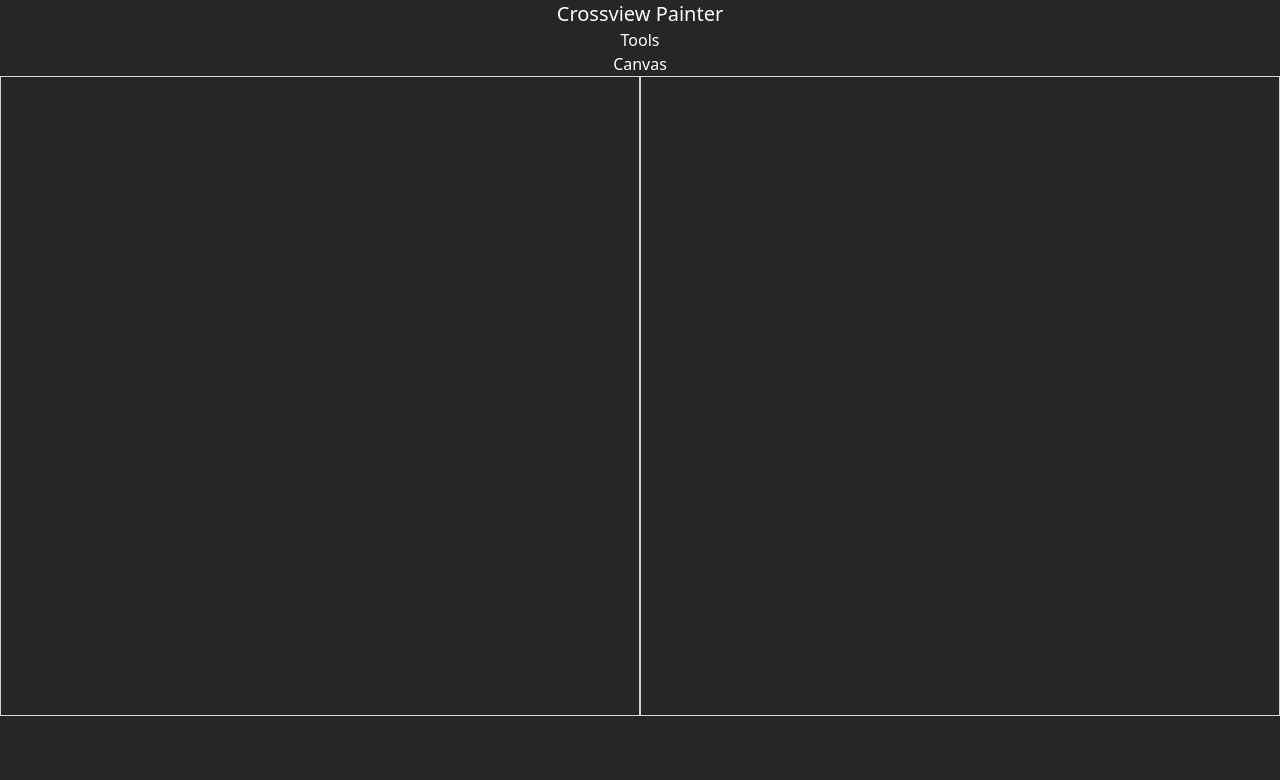
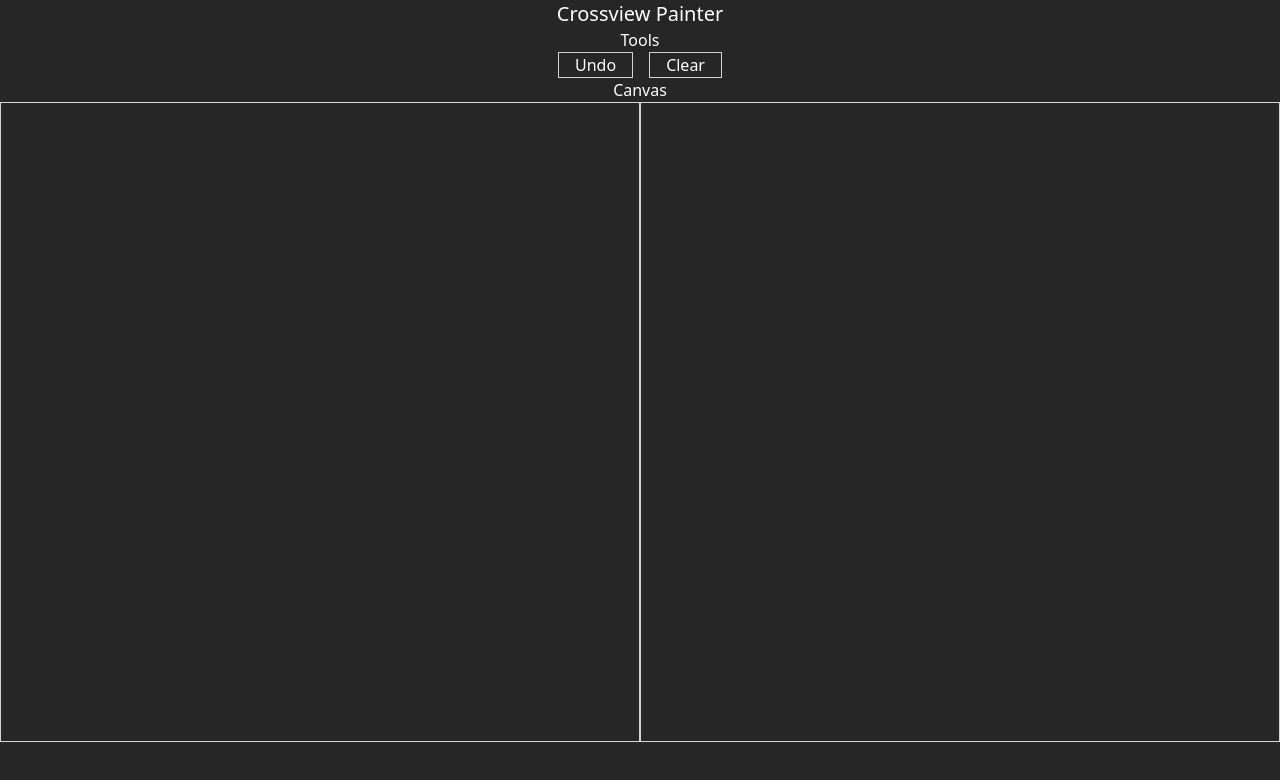
Before and after one commit to ldanet/crossview-painter, a React (Vite) app: page / in a window 1280 px wide. Shown: the top 780 px of the page. Built offline with nearby package versions, Linux system fonts and the light colour scheme.

Commit message:
Add clear and undo

```diff
--- a/src/App.tsx
+++ b/src/App.tsx
@@ -1,5 +1,6 @@
 import { useEffect, useRef } from "react";
 import { CANVAS_SIZE, useStore } from "./store";
+import Tools from "./Tools";
 
 function App() {
   const leftCanvas = useRef<HTMLCanvasElement>(null);
@@ -10,7 +11,6 @@ function App() {
   const handleDrag = useStore((s) => s.handleDrag);
   const handleRelease = useStore((s) => s.handleRelease);
   const handleCancel = useStore((s) => s.handleCancel);
-  const handleClear = useStore((s) => s.handleClear);
 
   useEffect(() => {
     if (leftCanvas.current && rightCanvas.current) {
@@ -30,6 +30,7 @@ function App() {
       <main>
         <div>
           <h2 className="">Tools</h2>
+          <Tools />
         </div>
         <div>
           <h2>Canvas</h2>
--- /dev/null
+++ b/src/Tools.tsx
@@ -0,0 +1,24 @@
+import { useStore } from "./store";
+
+const Tools = () => {
+  const clear = useStore((s) => s.handleClear);
+  const undo = useStore((s) => s.handleUndo);
+  return (
+    <div className=" space-x-4">
+      <button
+        className=" border border-neutral-300 px-4 hover:bg-neutral-600"
+        onClick={undo}
+      >
+        Undo
+      </button>
+      <button
+        className=" border border-neutral-300 px-4 hover:bg-neutral-600"
+        onClick={clear}
+      >
+        Clear
+      </button>
+    </div>
+  );
+};
+
+export default Tools;
--- a/src/store.ts
+++ b/src/store.ts
@@ -113,7 +113,16 @@ export const useStore = create<Store>((set, get) => ({
   handleCancel: () => {
     get().handleRelease();
   },
-  handleClear: () => {},
+  handleClear: () => {
+    set({ strokes: [], currentStroke: undefined });
+    get().redraw();
+  },
+  handleUndo: () => {
+    const strokes = [...get().strokes];
+    strokes.pop();
+    set({ strokes, currentStroke: undefined });
+    get().redraw();
+  },
   redraw: () => {
     const { leftCtx, rightCtx, strokes } = get();
     if (leftCtx && rightCtx) {
--- a/src/types.ts
+++ b/src/types.ts
@@ -47,6 +47,7 @@ type StoreHandlers = {
   ) => void;
   handleCancel: () => void;
   handleClear: () => void;
+  handleUndo: () => void;
   redraw: () => void;
 };
 
```
